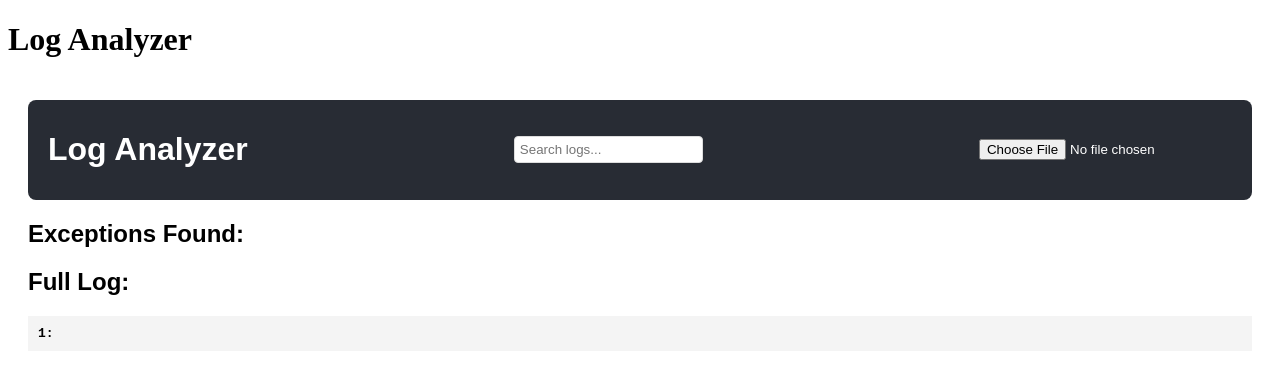
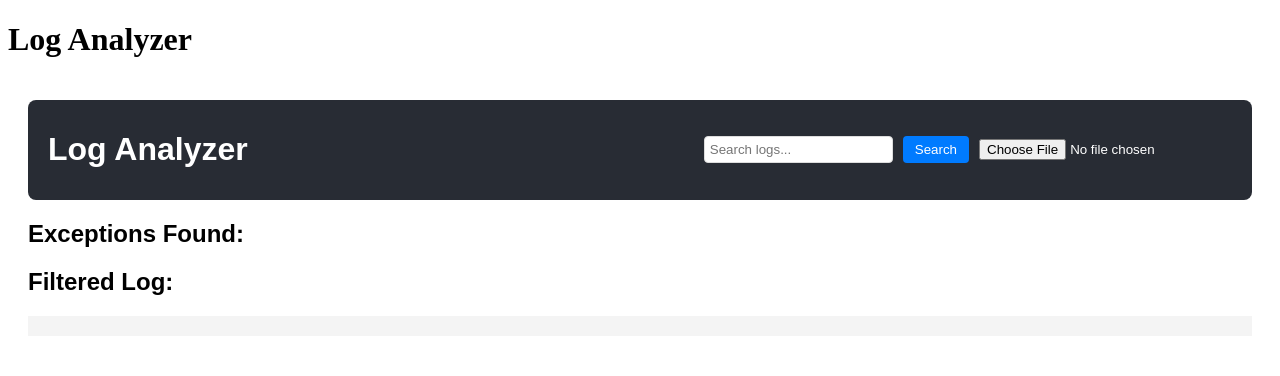
Before and after one commit to mustafa-mbari/logs, a Next.js app: page / in a window 1280 px wide. Shown: the top 376 px of the page. Built offline with nearby package versions, Linux system fonts and the light colour scheme.

Commit message:
Update LogAnalyzer.js > add searchbar 1.4

```diff
--- a/components/LogAnalyzer.js
+++ b/components/LogAnalyzer.js
@@ -4,6 +4,7 @@ const LogAnalyzer = () => {
   const [logContent, setLogContent] = useState("");
   const [exceptions, setExceptions] = useState([]);
   const [searchTerm, setSearchTerm] = useState("");
+  const [filteredLog, setFilteredLog] = useState([]);
   const [expandedExceptions, setExpandedExceptions] = useState({});
 
   const handleFileUpload = (event) => {
@@ -14,6 +15,7 @@ const LogAnalyzer = () => {
     reader.onload = (e) => {
       const text = e.target.result;
       setLogContent(text);
+      setFilteredLog(text.split("\n")); // عرض كل السجلات أولًا
       analyzeLog(text);
     };
     reader.readAsText(file);
@@ -25,18 +27,12 @@ const LogAnalyzer = () => {
     let currentException = null;
 
     lines.forEach((line, index) => {
-      if (line.startsWith("####")) {
-        return; // Ignore unimportant lines
-      }
+      if (line.startsWith("####")) return; // تجاهل السطور غير المهمة
       if (line.startsWith("com.swisslog")) {
         if (currentException) {
           extractedExceptions.push(currentException);
         }
-        currentException = {
-          message: line,
-          stackTrace: [],
-          lineNumber: index + 1,
-        };
+        currentException = { message: line, stackTrace: [], lineNumber: index + 1 };
       } else if (line.includes("at") && currentException) {
         currentException.stackTrace.push(line);
       } else if (line.startsWith("Caused by") && currentException) {
@@ -53,6 +49,22 @@ const LogAnalyzer = () => {
     setExceptions(extractedExceptions);
   };
 
+  const handleSearch = () => {
+    if (searchTerm.trim() === "") {
+      setFilteredLog(logContent.split("\n")); // عرض كل السجلات عند البحث الفارغ
+    } else {
+      setFilteredLog(
+        logContent.split("\n").filter((line) => line.toLowerCase().includes(searchTerm.toLowerCase()))
+      );
+    }
+  };
+
+  const handleKeyDown = (event) => {
+    if (event.key === "Enter") {
+      handleSearch();
+    }
+  };
+
   const toggleStackTrace = (index) => {
     setExpandedExceptions((prev) => ({
       ...prev,
@@ -62,15 +74,21 @@ const LogAnalyzer = () => {
 
   return (
     <div style={{ padding: "20px", fontFamily: "Arial, sans-serif" }}>
-      <header style={{ display: "flex", justifyContent: "space-between", alignItems: "center", background: "#282c34", color: "white", padding: "10px 20px", borderRadius: "8px" }}>
-        <h1>Log Analyzer</h1>
+      <header style={{ display: "flex", alignItems: "center", background: "#282c34", color: "white", padding: "10px 20px", borderRadius: "8px" }}>
+        <h1 style={{ flex: 1 }}>Log Analyzer</h1>
         <input
           type="text"
           placeholder="Search logs..."
           value={searchTerm}
           onChange={(e) => setSearchTerm(e.target.value)}
-          style={{ padding: "5px", borderRadius: "4px", border: "1px solid #ddd" }}
+          onKeyDown={handleKeyDown}
+          style={{ padding: "5px", borderRadius: "4px", border: "1px solid #ddd", marginRight: "10px" }}
         />
+        <button
+          onClick={handleSearch}
+          style={{ padding: "6px 12px", border: "none", background: "#007bff", color: "white", borderRadius: "4px", cursor: "pointer" }}>
+          Search
+        </button>
         <input
           type="file"
           accept=".txt,.log"
@@ -78,6 +96,7 @@ const LogAnalyzer = () => {
           style={{ marginLeft: "10px" }}
         />
       </header>
+
       <div style={{ marginTop: "20px" }}>
         <h2>Exceptions Found:</h2>
         <ul>
@@ -100,9 +119,10 @@ const LogAnalyzer = () => {
           ))}
         </ul>
       </div>
-      <h2>Full Log:</h2>
+
+      <h2>Filtered Log:</h2>
       <pre style={{ backgroundColor: "#f4f4f4", padding: "10px", whiteSpace: "pre-wrap", overflowX: "auto" }}>
-        {logContent.split("\n").filter(line => line.toLowerCase().includes(searchTerm.toLowerCase())).map((line, index) => (
+        {filteredLog.map((line, index) => (
           <div key={index} style={{ color: searchTerm && line.includes(searchTerm) ? "blue" : "black" }}>
             <strong>{index + 1}:</strong> {line}
           </div>
```
